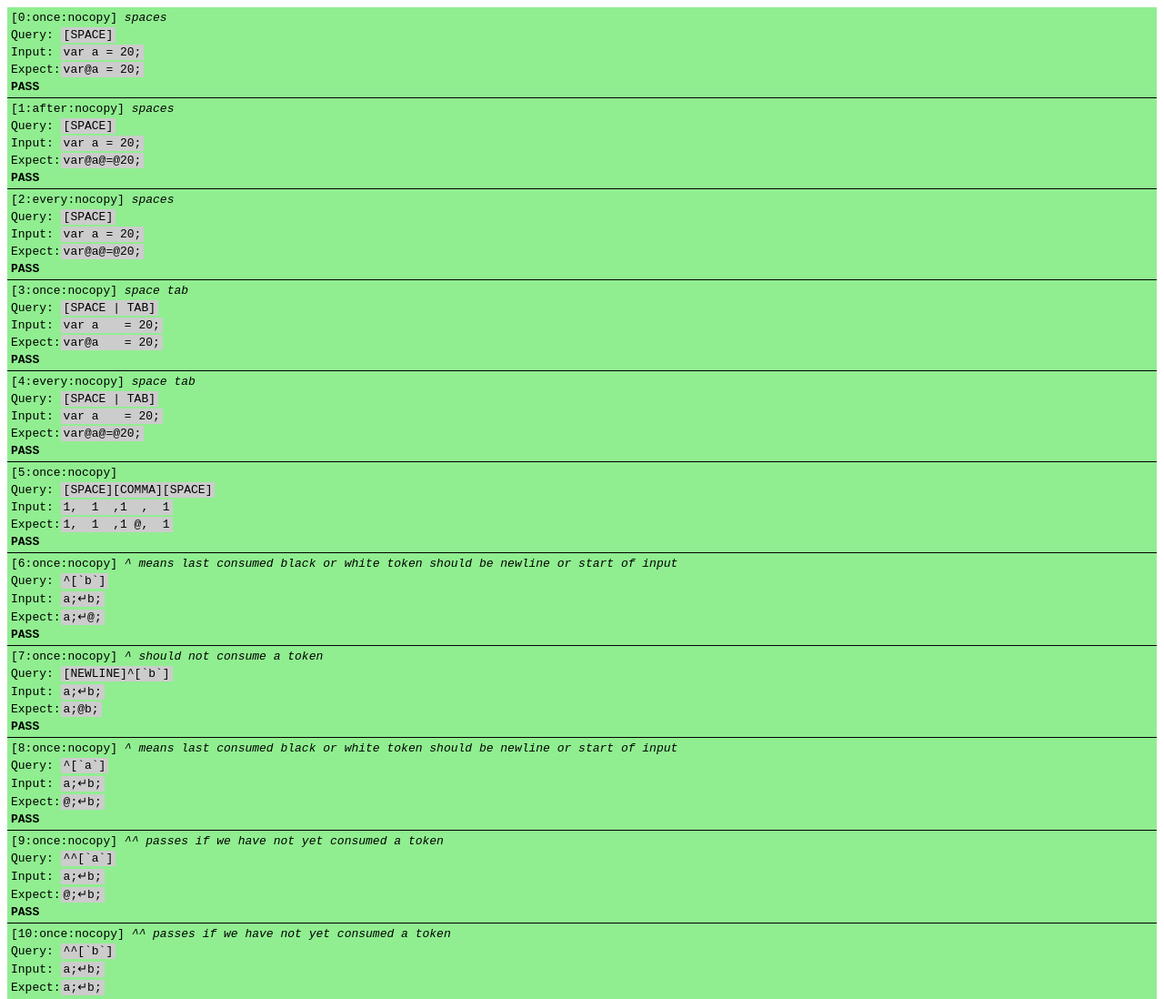
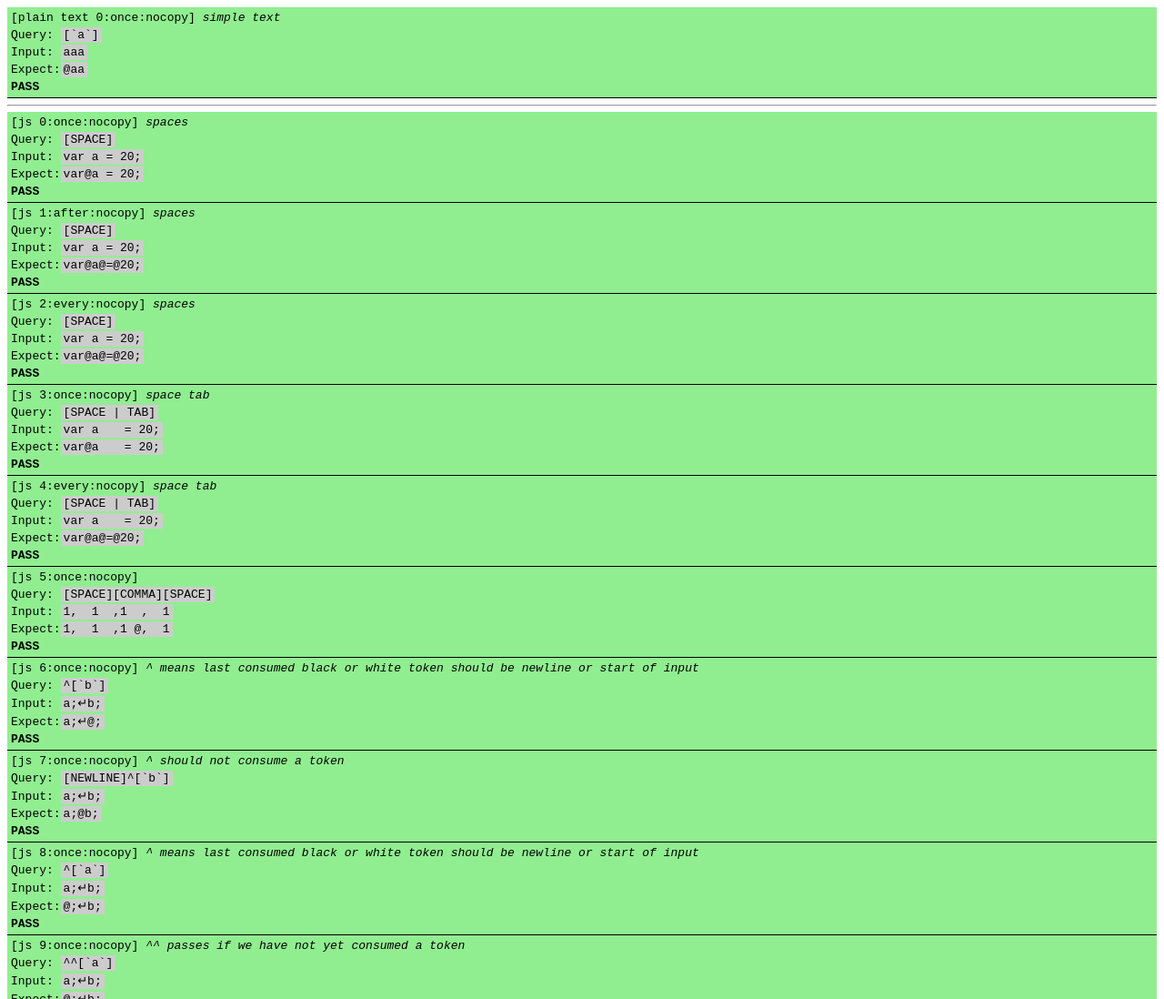
Before and after one commit to pvdz/drew, a plain HTML site: page test/tester.html in a window 1280 px wide. Shown: the top 1098 px of the page at 91% size. Drawn offline with Linux system fonts and the light colour scheme.

Commit message:
Support and add tests for a plain text processor

```diff
--- /dev/null
+++ b/lib/splitter.js
@@ -0,0 +1,18 @@
+var split = function(str){
+  var WHITE = 0;
+  var NEWLINE = 2;
+  var BLACK = 1;
+
+  var blackCounter = 0;
+  return str.split('').map(function(s, whiteIndex){
+    var type = BLACK;
+    if (s === ' ') type = WHITE;
+    else if (s === '\n' || s === '\r') type = NEWLINE;
+    return {
+      type: type,
+      value: s,
+      white: whiteIndex,
+      black: type === BLACK ? ++blackCounter : -1,
+    };
+  });
+};
--- a/src/run.js
+++ b/src/run.js
@@ -17,6 +17,11 @@ function GRCLOSE(){ if (ds()) console.groupEnd.apply(console, arguments); }
 
 function run(tokens, queryCode, handler, repeatMode, copyInputMode, startTokenIndex, stopTokenIndex){
   LOG('run(<tokens>, <queryCode>, <handler>, '+[repeatMode, copyInputMode, startTokenIndex, stopTokenIndex].join()+')');
+
+  if (typeof tokens === 'string') {
+    tokens = split(tokens);
+  }
+
   if (!startTokenIndex) startTokenIndex = 0;
   if (!stopTokenIndex) stopTokenIndex = tokens.length-2;
   if (!repeatMode) repeatMode = 'once'; // once, after, every
@@ -103,6 +108,8 @@ function run(tokens, queryCode, handler, repeatMode, copyInputMode, startTokenIn
     GRCLOSE();
   }
   GRCLOSE();
+
+  return tokens;
 }
 
 function compile(queryCode, tokens, repeatMode, _copiedInput) {
--- a/test/tester.html
+++ b/test/tester.html
@@ -7,6 +7,8 @@
 <script src="../lib/zeparser2/uni.js"></script>
 <script src="../lib/zeparser2/tok.js"></script>
 <script src="../lib/zeparser2/par.js"></script>
+
+<script src="../lib/splitter.js"></script>
 
 <script src="../src/constants.js"></script>
 <script src="../src/macros.js"></script>
--- a/test/tester.js
+++ b/test/tester.js
@@ -12,9 +12,24 @@ var targetTestIndex = -1;
 if (targetTestIndex >= 0) VERBOSE = true, console.warn('only running test', targetTestIndex);
 else VERBOSE = false;
 
+function jsInputParser(input){
+  try {
+    return Par.parse(input, {saveTokens:true}).whites;
+  } catch (e) {
+    err('ZeParser rejected the initial test input:', e, input);
+    return 'Input parser threw:' + String(e);
+  }
+}
+
+for (var i=0; i<tests.txt.length; ++i) {
+  if (targetTestIndex < 0 || targetTestIndex === i) {
+    one(tests.txt[i], 'plain text '+i);
+  }
+}
+document.body.appendChild(document.createElement('hr'));
 for (var i=0; i<tests.js.length; ++i) {
   if (targetTestIndex < 0 || targetTestIndex === i) {
-    one(tests.js[i], i);
+    one(tests.js[i], 'js '+i, jsInputParser);
   }
 }
 
@@ -30,7 +45,7 @@ function defaultTestCallback(token0, token1){
   for (var i=2; i<args.length; ++i) args[i].value = '#';
 }
 
-function one(testCase, testIndex) {
+function one(testCase, testIndex, inputParser) {
   var rule = testCase[0];
   var input = testCase[1];
   var expect = testCase[2];
@@ -72,17 +87,23 @@ function one(testCase, testIndex) {
     E = 'Func parser:' + String(e);
     err('zeparser rejected the generated rule code', testIndex, rule, e, funcCode);
   }
-  outdiv.innerHTML = 'Parsing test input';
-  if (!E) try {
-    var tokens = Par.parse(input, {saveTokens:true});
-    div.querySelectorAll('div')[2].style.backgroundColor = 'lightgreen';
-  } catch (e) {
-    E = 'Input parser:' + String(e);
-    err('zeparser rejected the initial input', testIndex, rule, e, funcCode, input);
+
+  if (!inputParser) var tokens = input; // use built-in text parser
+  else if (!E) {
+    outdiv.innerHTML = 'Parsing test input';
+    var tokens = inputParser(input);
+    if (typeof tokens === 'string') {
+      E = tokens;
+      tokens = undefined;
+      div.querySelectorAll('div')[2].style.backgroundColor = 'red';
+    } else {
+      div.querySelectorAll('div')[2].style.backgroundColor = 'lightgreen';
+    }
   }
 
   function antiCatch() {
-    run(tokens.whites, funcCode, function callbackWrapper(token0, token1){
+    // resultTokens will be equal to tokens unless tokens is a string
+    var resultTokens = run(tokens, funcCode, function callbackWrapper(token0, token1){
       // note: callback is either mapped to args by index, or given as an object if at least one key is non-positive-int
       // this tester callback replaces the token in first arg with '@', second with '$', other args with '#'
 
@@ -90,11 +111,12 @@ function one(testCase, testIndex) {
 
       var v = handler.apply(this, arguments);
 
-      output = tokens.whites.map(function(t){ return t.value; }).join('');
       if (targetTestIndex >= 0) console.error('OK! Test callback called!', arguments);
 
       return v;
     }, repeatMode, inputMode);
+
+    output = resultTokens.map(function(t){ return t.value; }).join('');
   }
 
   outdiv.innerHTML = 'Running query against input...';
--- a/test/tests.js
+++ b/test/tests.js
@@ -12,6 +12,14 @@ var INPUT_NO_COPY = 'nocopy';
 // (eg; desc, repeatmode, copymode, and handler are optional)
 
 var tests = module.exports = {
+  txt: [
+    [
+      '[`a`]',
+      'aaa',
+      '@aa',
+      'simple text',
+    ],
+  ],
   js: [
     [
       '[SPACE]',
```
